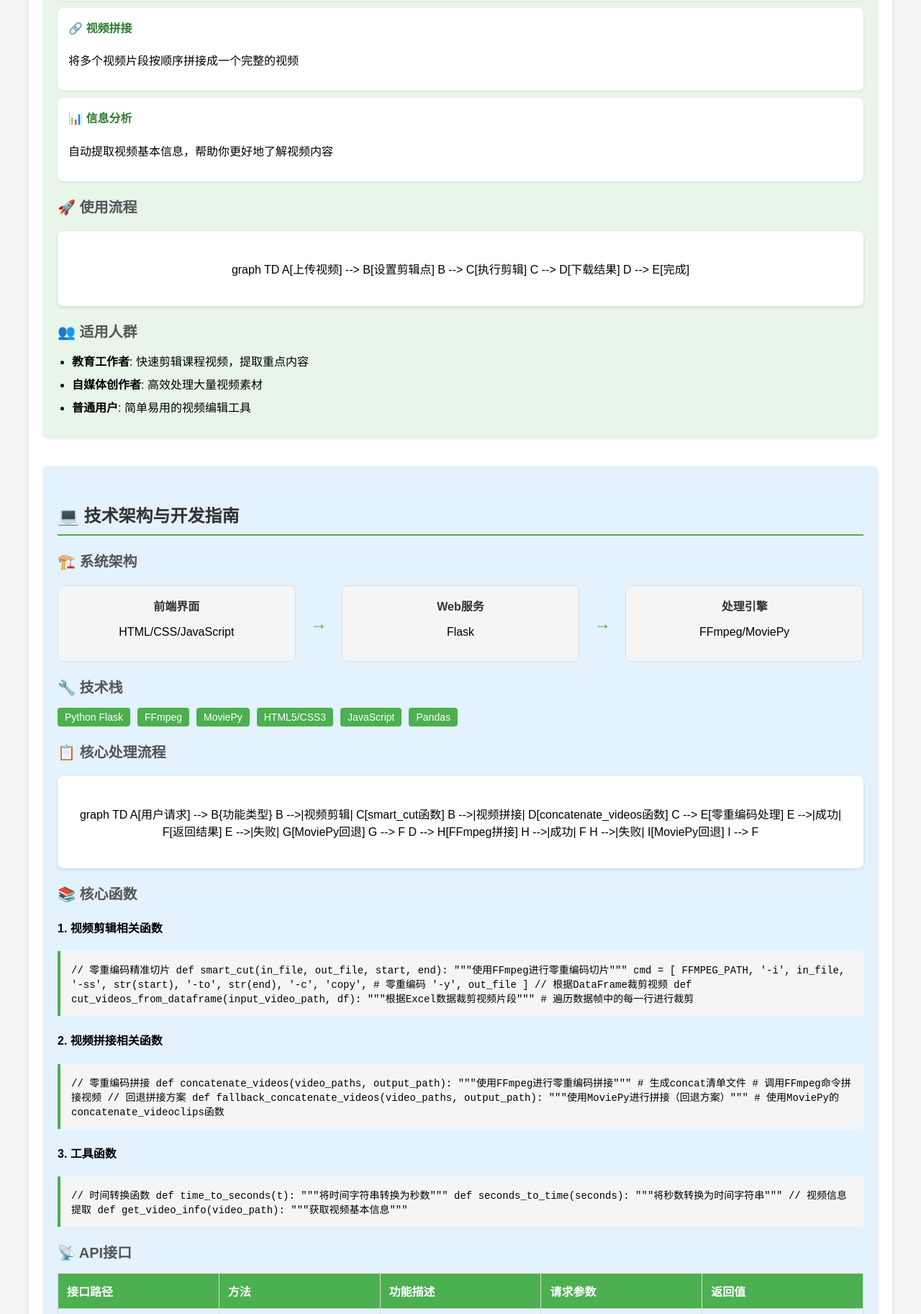
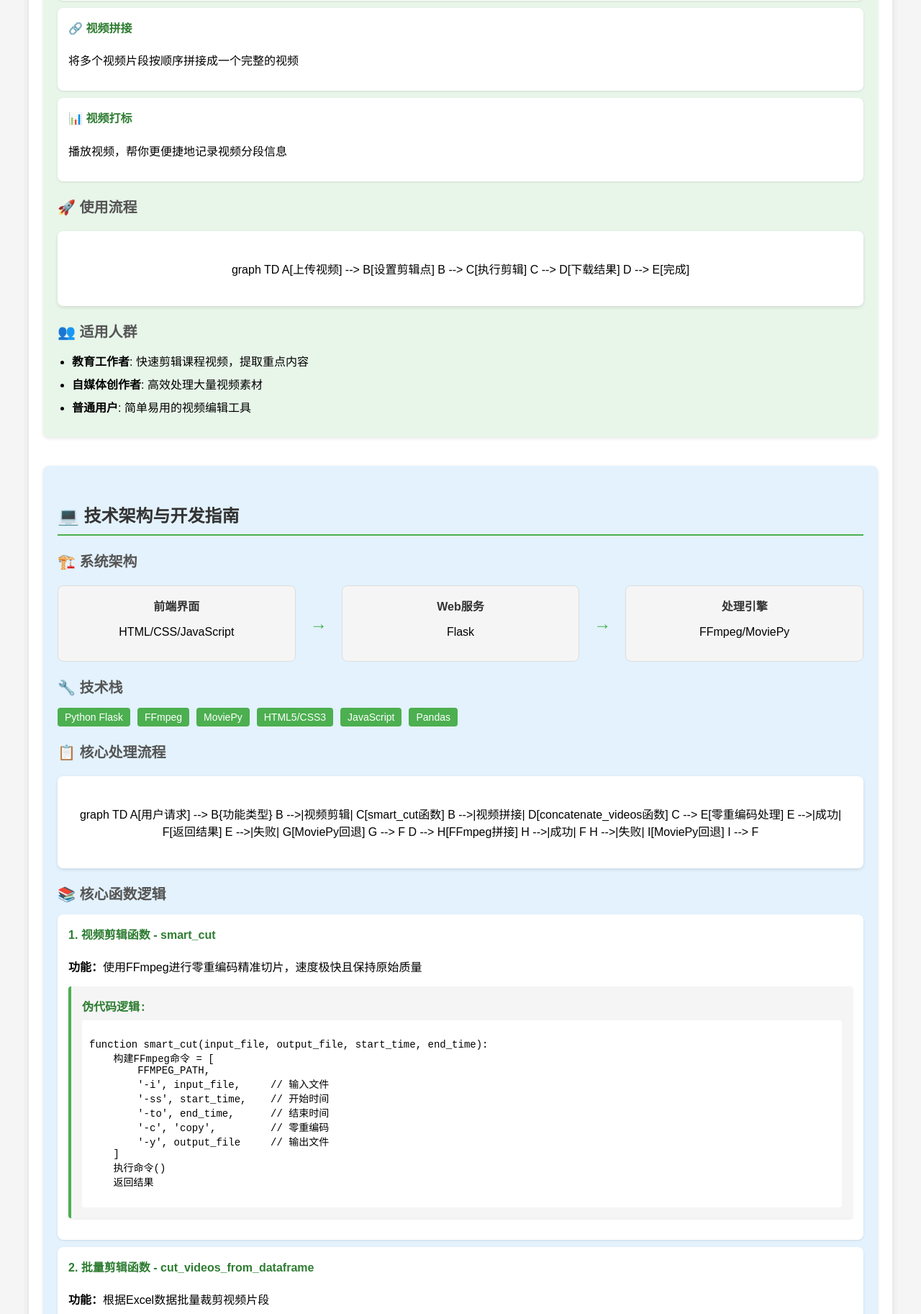
Before and after one commit to Aomferni/video_cut_helper, a Flask app: page /about in a window 1280 px wide. Shown: the part 516-2341 px from the top of the page at 72% size. Run offline with Flask 3, Linux system fonts and the light colour scheme.

Commit message:
调整说明

```diff
--- a/templates/about.html
+++ b/templates/about.html
@@ -44,6 +44,52 @@
             font-family: 'Courier New', monospace;
             font-size: 14px;
             overflow-x: auto;
+            border-radius: 4px;
+            box-shadow: 0 1px 3px rgba(0,0,0,0.1);
+        }
+
+        .code-header {
+            font-weight: bold;
+            color: #2e7d32;
+            margin-bottom: 8px;
+            font-size: 16px;
+        }
+
+        .code-content {
+            background-color: #fff;
+            padding: 10px;
+            border-radius: 3px;
+            font-family: 'Courier New', monospace;
+            white-space: pre;
+        }
+
+        .project-structure {
+            background-color: #f8f9fa;
+            border: 1px solid #e9ecef;
+            border-radius: 6px;
+            padding: 20px;
+            margin: 20px 0;
+            font-family: 'Courier New', monospace;
+            font-size: 14px;
+            box-shadow: 0 1px 3px rgba(0,0,0,0.1);
+        }
+
+        .project-structure-header {
+            font-weight: bold;
+            color: #2e7d32;
+            margin-bottom: 15px;
+            font-size: 18px;
+            border-bottom: 2px solid #4CAF50;
+            padding-bottom: 8px;
+        }
+
+        .project-structure-content {
+            background-color: #fff;
+            padding: 15px;
+            border-radius: 4px;
+            white-space: pre;
+            overflow-x: auto;
+            line-height: 1.5;
         }
 
         .api-table {
@@ -195,8 +241,8 @@
             </div>
 
             <div class="feature-card">
-                <h4>📊 信息分析</h4>
-                <p>自动提取视频基本信息，帮助你更好地了解视频内容</p>
+                <h4>📊 视频打标</h4>
+                <p>播放视频，帮你更便捷地记录视频分段信息</p>
             </div>
 
             <h3 class="subsection-title">🚀 使用流程</h3>
@@ -268,55 +314,112 @@ graph TD
                 </div>
             </div>
 
-            <h3 class="subsection-title">📚 核心函数</h3>
+            <h3 class="subsection-title">📚 核心函数逻辑</h3>
 
-            <h4>1. 视频剪辑相关函数</h4>
+            <div class="feature-card">
+                <h4>1. 视频剪辑函数 - smart_cut</h4>
+                <p><strong>功能：</strong>使用FFmpeg进行零重编码精准切片，速度极快且保持原始质量</p>
                 <div class="code-block">
-// 零重编码精准切片
-def smart_cut(in_file, out_file, start, end):
-    """使用FFmpeg进行零重编码切片"""
-    cmd = [
+                        <div class="code-header">伪代码逻辑:</div>
+                        <div class="code-content">
+function smart_cut(input_file, output_file, start_time, end_time):
+    构建FFmpeg命令 = [
         FFMPEG_PATH,
-        '-i', in_file,
-        '-ss', str(start),
-        '-to', str(end),
-        '-c', 'copy',  # 零重编码
-        '-y',
-        out_file
+        '-i', input_file,     // 输入文件
+        '-ss', start_time,    // 开始时间
+        '-to', end_time,      // 结束时间
+        '-c', 'copy',         // 零重编码
+        '-y', output_file     // 输出文件
+    ]
+    执行命令()
+    返回结果
+                        </div>
+                    </div>
+                </div>
+
+                <div class="feature-card">
+                    <h4>2. 批量剪辑函数 - cut_videos_from_dataframe</h4>
+                    <p><strong>功能：</strong>根据Excel数据批量裁剪视频片段</p>
+                    <div class="code-block">
+                        <div class="code-header">伪代码逻辑:</div>
+                        <div class="code-content">
+function cut_videos_from_dataframe(video_path, excel_data):
+    for 每一行 in excel_data:
+        if 结束时间为空:
+            continue  // 跳过空行
+
+        开始时间 = 行数据["开始时间"]
+        结束时间 = 行数据["结束时间"]
+        标题 = 行数据["剪辑标题"]
+
+        // 转换时间格式
+        start_seconds = time_to_seconds(开始时间)
+        end_seconds = time_to_seconds(结束时间)
+
+        // 执行剪辑
+        smart_cut(video_path, 输出路径, start_seconds, end_seconds)
+                        </div>
+                    </div>
+                </div>
+
+                <div class="feature-card">
+                    <h4>3. 视频拼接函数 - concatenate_videos</h4>
+                    <p><strong>功能：</strong>使用FFmpeg零重编码拼接多个视频文件</p>
+                    <div class="code-block">
+                        <div class="code-header">伪代码逻辑:</div>
+                        <div class="code-content">
+function concatenate_videos(video_list, output_path):
+    // 生成清单文件
+    创建清单文件()
+    for 视频 in video_list:
+        写入清单文件(视频路径)
+
+    // 构建FFmpeg命令
+    命令 = [
+        FFMPEG_PATH,
+        '-f', 'concat',
+        '-safe', '0',
+        '-i', 清单文件,
+        '-c', 'copy',
+        '-y', output_path
     ]
 
-// 根据DataFrame裁剪视频
-def cut_videos_from_dataframe(input_video_path, df):
-    """根据Excel数据裁剪视频片段"""
-    # 遍历数据帧中的每一行进行裁剪
+    结果 = 执行命令(命令)
+    if 结果.成功:
+        return 成功信息
+    else:
+        return 回退方案()  // MoviePy拼接
+                        </div>
+                    </div>
                 </div>
 
-            <h4>2. 视频拼接相关函数</h4>
+                <div class="feature-card">
+                    <h4>4. 工具函数</h4>
+                    <p><strong>功能：</strong>辅助处理函数</p>
                     <div class="code-block">
-// 零重编码拼接
-def concatenate_videos(video_paths, output_path):
-    """使用FFmpeg进行零重编码拼接"""
-    # 生成concat清单文件
-    # 调用FFmpeg命令拼接视频
-
-// 回退拼接方案
-def fallback_concatenate_videos(video_paths, output_path):
-    """使用MoviePy进行拼接（回退方案）"""
-    # 使用MoviePy的concatenate_videoclips函数
+                        <div class="code-header">时间转换函数:</div>
+                        <div class="code-content">
+function time_to_seconds(time_string):
+    // 将 "HH:MM:SS" 转换为秒数
+    parts = 分割时间字符串(time_string, ":")
+    hours = 转换为数字(parts[0])
+    minutes = 转换为数字(parts[1])
+    seconds = 转换为数字(parts[2])
+    return hours * 3600 + minutes * 60 + seconds
                         </div>
-
-            <h4>3. 工具函数</h4>
+                    </div>
                     <div class="code-block">
-// 时间转换函数
-def time_to_seconds(t):
-    """将时间字符串转换为秒数"""
-
-def seconds_to_time(seconds):
-    """将秒数转换为时间字符串"""
-
-// 视频信息提取
-def get_video_info(video_path):
-    """获取视频基本信息"""
+                        <div class="code-header">视频信息提取:</div>
+                        <div class="code-content">
+function get_video_info(video_path):
+    // 使用MoviePy获取视频信息
+    视频 = VideoFileClip(video_path)
+    时长 = 视频.duration
+    帧率 = 视频.fps
+    分辨率 = 视频.size
+    return {时长, 帧率, 分辨率}
+                        </div>
+                    </div>
                 </div>
 
             <h3 class="subsection-title">📡 API接口</h3>
@@ -404,7 +507,9 @@ graph TD
             </div>
 
             <h3 class="subsection-title">📦 项目结构</h3>
-            <div class="code-block">
+            <div class="project-structure">
+                <div class="project-structure-header">项目目录结构</div>
+                <div class="project-structure-content">
 video_cutter_project/
 ├── app.py              # 主应用文件
 ├── requirements.txt    # 依赖包列表
@@ -418,6 +523,7 @@ video_cutter_project/
 │   └── about.html      # 关于页面
 └── README.md           # 项目说明
                 </div>
+            </div>
 
             <h3 class="subsection-title">🚀 部署指南</h3>
             <ol>
```
Lines whose indentation alone changed are shown as unchanged.
